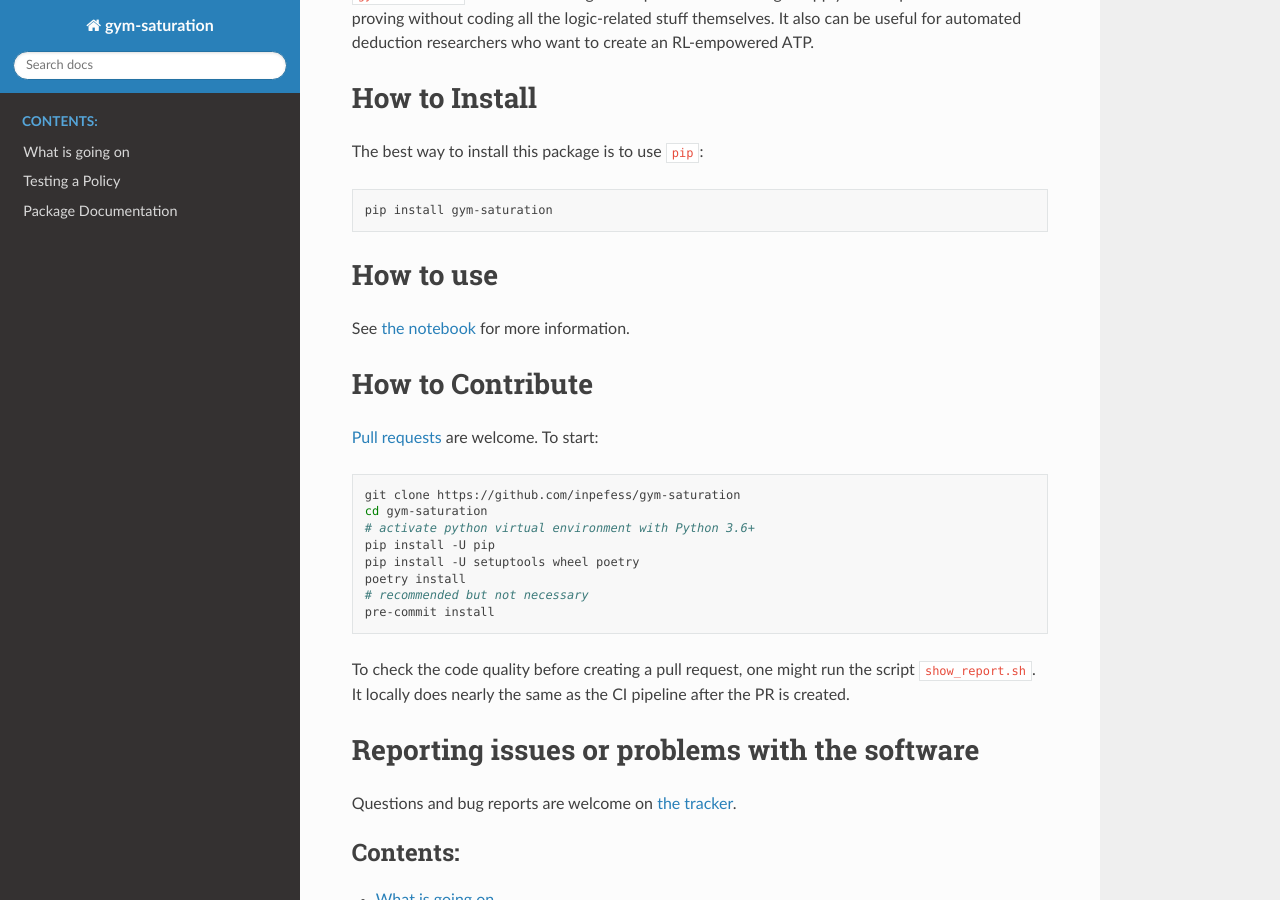
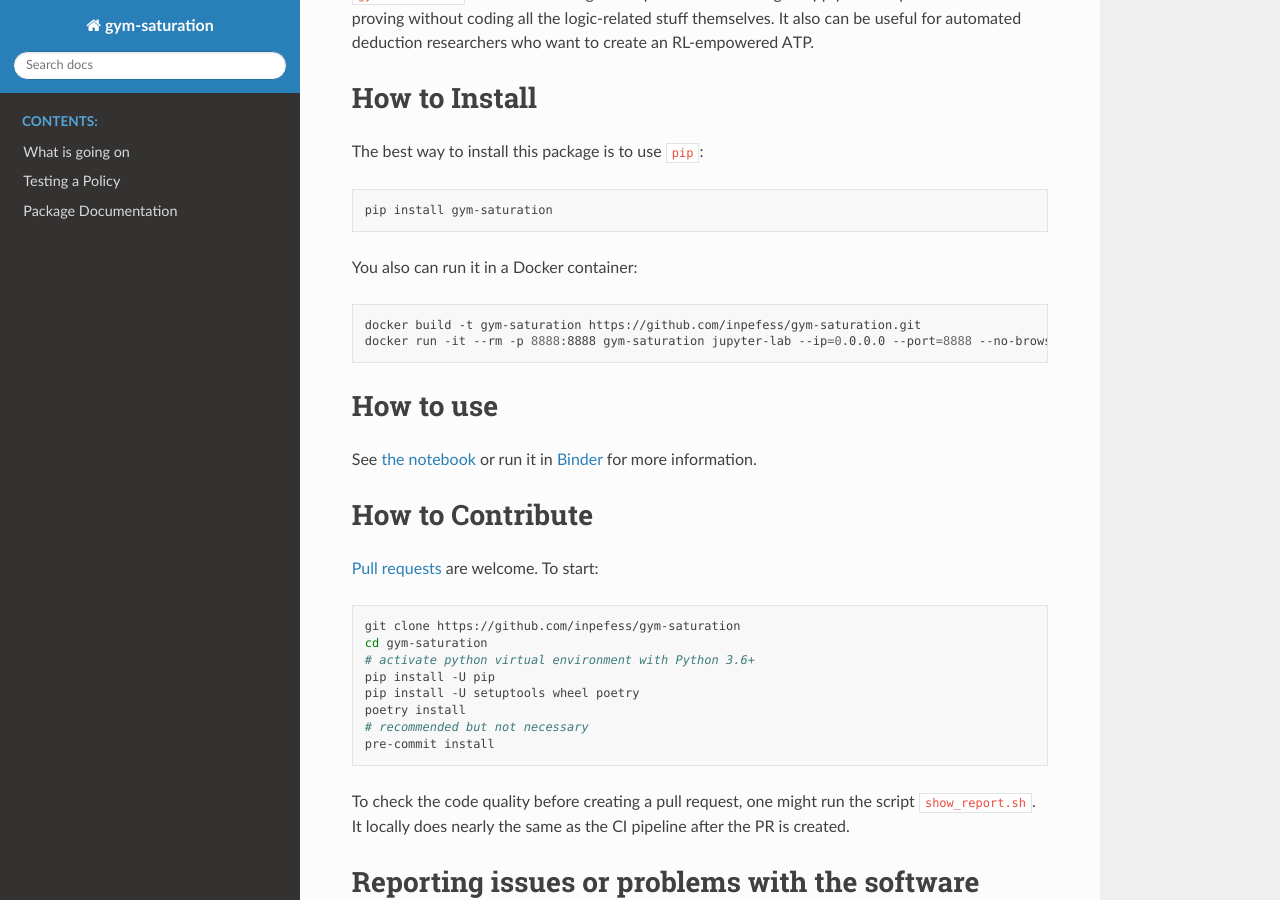
Before and after one commit to inpefess/gym-saturation, a Sphinx documentation site: the page built from doc/source/index.rst, in a window 1280 px wide and 900 px high, scrolled down 376 px. Built offline with Sphinx 7.4.7 and the Read the Docs theme 2.0.0, drawn with Linux system fonts in a browser that asks for light colours.

Commit message:
add binder

```diff
--- a/doc/source/index.rst
+++ b/doc/source/index.rst
@@ -44,11 +44,20 @@ The best way to install this package is to use ``pip``:
 
    pip install gym-saturation
 
+You also can run it in a Docker container:
+
+.. code:: sh
+
+   docker build -t gym-saturation https://github.com/inpefess/gym-saturation.git
+   docker run -it --rm -p 8888:8888 gym-saturation jupyter-lab --ip=0.0.0.0 --port=8888 --no-browser
+
 How to use
 ==========
 
 See `the
 notebook <https://github.com/inpefess/gym-saturation/blob/master/examples/example.ipynb>`__
+or run it in
+`Binder <https://mybinder.org/v2/gh/inpefess/gym-saturation/HEAD?labpath=examples%2Fexample.ipynb>`__
 for more information.
 
 How to Contribute
```
Also changed, not shown: README.md (+9 -1 lines).
